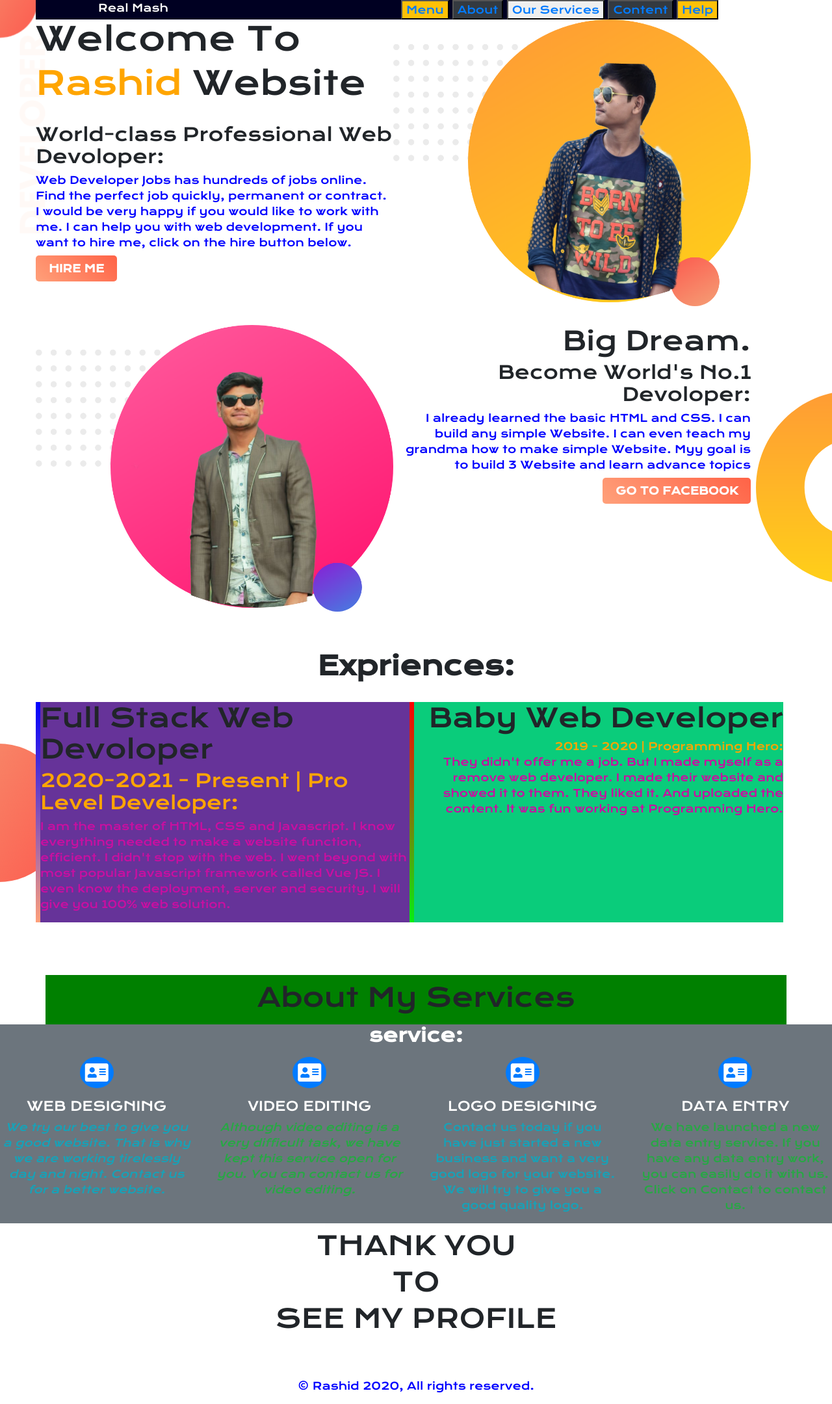
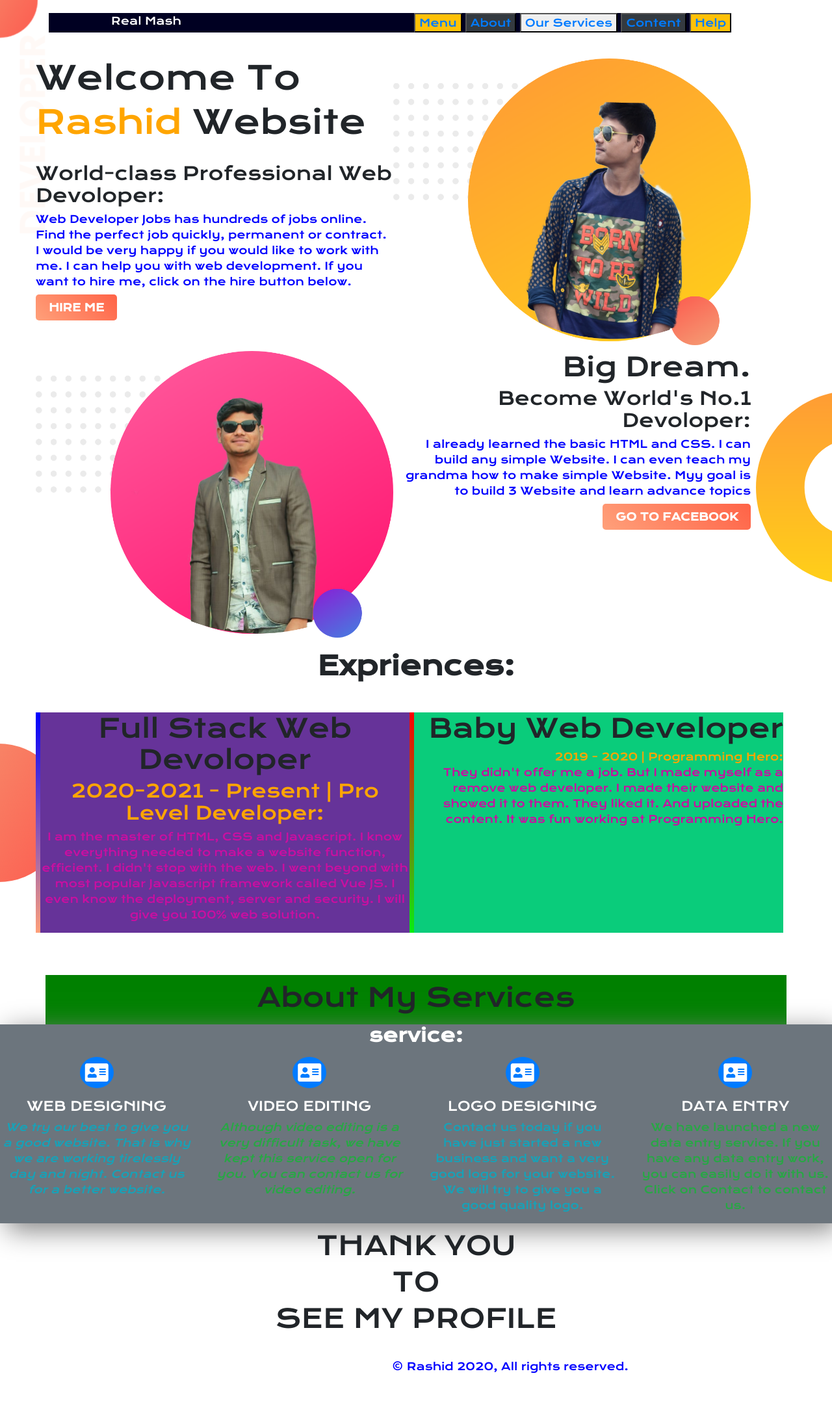
Before and after one commit to kazirashid420/web-portfolio, a plain HTML site: page index.html in a window 1280 px wide. Shown: the whole page at 65% size. After the commit the page ends 2130 px from the top, so only its background shows below. Drawn offline with nearby package versions, Linux system fonts and the light colour scheme.

Commit message:
fast-commit

```diff
--- a/index.html
+++ b/index.html
@@ -17,9 +17,9 @@
 <body>
 
 
-   <section class="top-banner ">
+   <section class="top-banner">
     <div class="half-width">
-          <div class="text-center" style="width: 1170px;display: flex;">
+          <div class="text-center" style="padding-left: 20px; width: 1150px;display: flex;">
 
               <div style="width: 300px; background: #000022; color: #fff;" >Real Mash</div>
 
@@ -52,7 +52,7 @@
 
    </section>
    <section class="dream-area ">
-    <div class="page" style="width: 1170px; margin: auto;">
+    <div class="page" style="width: 1170px; margin: auto; padding-top: 40px;">
       <div class="left-content">
         <img src="images/image 9.png">
 
@@ -67,8 +67,7 @@
    </section>
     <section class="exprience-area">
       <div class="exprience">
-        <h2><b>Expriences:</b></h2><br>
-      </div>
+        <h2><b>Expriences:</b></h2>
       <div class="page">
         <div id="full-stack" class="left-content ;">
           <h2>Full Stack Web Devoloper</h2>
@@ -92,21 +91,22 @@
           <div class="title text-center ">
               <h3 class="font-weight-bolder mb-3">service:</h3>
             <div class="row text-center text-md-center text-sm-left">
-            <div class="col-lg-3">
+              <div class="col-lg-3 col-sm-4">
                   <i class="bg-primary p-2 fa-2x text-white rounded-circle mb-3 fas fa-address-card"></i>
                  <h5 class="text-uppercase">Web Designing</h5>
                  <p class="font-italic text-info"> We try our best to give you a good website. That is why we are working tirelessly day and night. Contact us for a better website.</p>
              </div>
-           <div class="col-lg-3">
+             <div class="col-lg-3 col-sm-4">
               <i class="bg-primary p-2 fa-2x text-white rounded-circle mb-3 fas fa-address-card"></i>
               <h5 class="text-uppercase">Video Editing</h5>
               <p class="font-italic text-success">Although video editing is a very difficult task, we have kept this service open for you. You can contact us for video editing.</p>
             </div>
-           <div class="col-lg-3">
+             <div class="col-lg-3 col-sm-4">
                  <i class="bg-primary p-2 fa-2x text-white rounded-circle mb-3 fas fa-address-card"></i>
                  <h5 class="text-uppercase">Logo Designing</h5>
                  <p class="text-info">Contact us today if you have just started a new business and want a very good logo for your website. We will try to give you a good quality logo.</p>
              </div>
+
 
            <div class="col-lg-3">
             <i class="bg-primary p-2 fa-2x text-white rounded-circle mb-3 fas fa-address-card"></i>
@@ -121,8 +121,8 @@
               <h2>TO</h2>
               <h2>SEE MY PROFILE</h2>
              </div>
-    </section><BR><br><br></BR><br>
-    <footer>
+    </section>
+    <footer class="footer p">
         <p>© Rashid 2020, All rights reserved.</p>
     </footer>
 
--- a/style.css
+++ b/style.css
@@ -26,6 +26,7 @@ body{
     .half-width{
         width:1170px;
         margin:auto;
+        padding-top: 20px;
     }
 
 
@@ -33,6 +34,10 @@ body{
         display: flex;
         width: 1170px;
         margin: auto;
+        padding-top: 40px;
+        padding-bottom: 30px;
+
+
 
     }
 
@@ -104,15 +109,24 @@ body{
     }
     footer p{
         text-align: center;
+        width: 1170px;
+        padding-top: 90px;
+        padding-left: 400px;
     }
     .rashid{
         background-color: green;
         margin: auto;
         text-align: center;
-        padding: 10px 20px;
+        padding: 10px 10px;
+        width: 1170px;
     }
     #fabiha{
         padding-top: 10px;
         text-align: center;
 
     }
+    .service-section{
+        width: 100%;
+        box-shadow: 10px 10px 40px gray;
+
+    }
```
Lines whose indentation alone changed are shown as unchanged.
